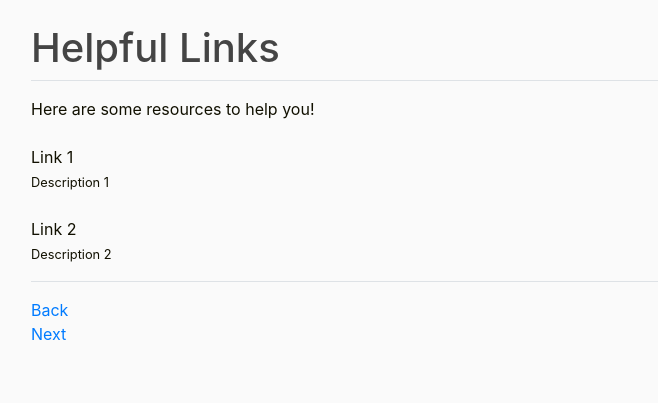
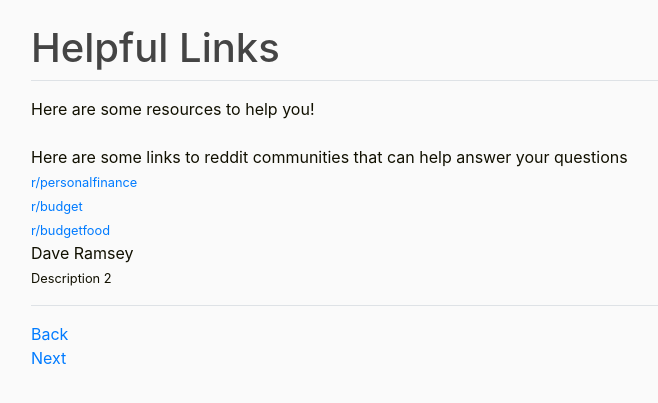
Before and after one commit to parkerhavens/BeReadyBudgeting, a Django app: page /helpful/ in a window 1280 px wide. Shown: the part 56-459 px from the top of the page, without its empty margins (54-712 px from the left). Run offline with Django 3.2, Linux system fonts and the light colour scheme; some libraries are stand-ins or nearby versions.

Commit message:
Adding links

```diff
--- a/walkthrough/templates/walkthrough/helpful.html
+++ b/walkthrough/templates/walkthrough/helpful.html
@@ -4,9 +4,11 @@
 <h1>Helpful Links</h1>
 <div class="border-top pt-3">
     <p>Here are some resources to help you!<br><br>
-    Link 1<br>
-    <small>Description 1</small><br><br>
-    Link 2<br>
+    Here are some links to reddit communities that can help answer your questions<br>
+    <small><a href="https://www.reddit.com/r/personalfinance/">r/personalfinance</a></small><br>
+    <small><a href="https://www.reddit.com/r/budget/">r/budget</a></small><br>
+    <small><a href="https://www.reddit.com/r/budgetfood/">r/budgetfood</a></small><br>
+    Dave Ramsey<br>
     <small>Description 2</small></p>
 </div>
 <div class="border-top pt-3">
```
